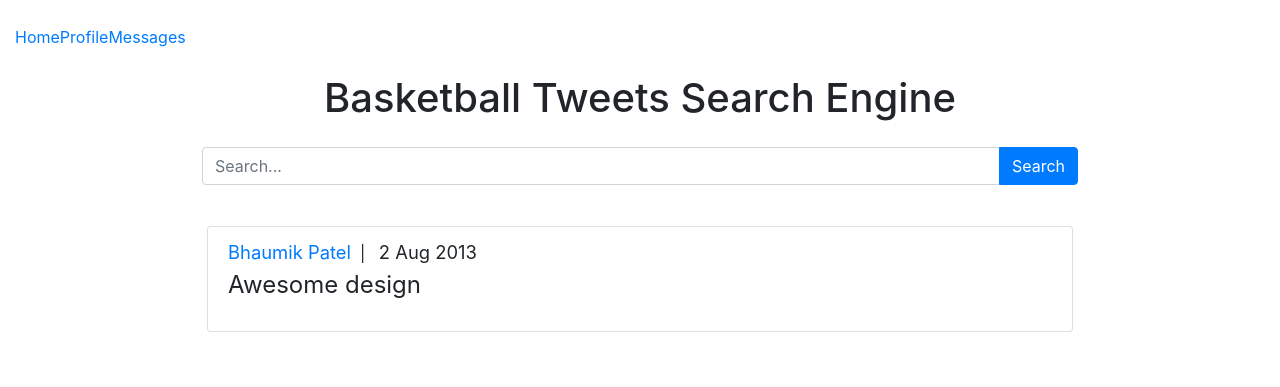
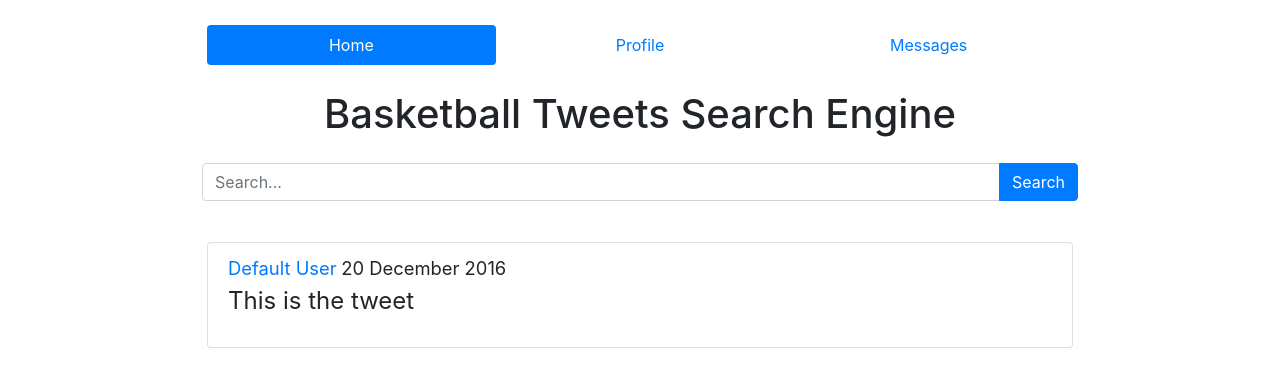
Before and after one commit to TranHuuHoang/CZ4034-IR-Group-13, a Flask app: page / in a window 1280 px wide. Shown: the top 387 px of the page. Run offline with Flask 2, Linux system fonts and the light colour scheme; parts of the project's set-up code (start-up, migrations or seed data) failed here and were passed over; some libraries are stand-ins or nearby versions.

Commit message:
Refractor code

```diff
--- a/Server/Query.py
+++ b/Server/Query.py
@@ -138,15 +138,8 @@ def extract_result(result):
     for tweet in result:
         segment_result = []
 
-        # tweet_id = tweet['_id']
-        # tweet_score = float(tweet['_score'])
-
-        # segment_result.append(tweet_id)
-        # segment_result.append(tweet_score)
-
         tweet_source = tweet['_source']
-
-        # segment_result.append(tweet_source)
+        tweet_source['Date'] = tweet_source['Date'].replace('T', ' ')
 
         extracted_result.append(tweet_source)
 
--- a/Server/server.py
+++ b/Server/server.py
@@ -1,4 +1,4 @@
-from flask import Flask, render_template, url_for, jsonify, request, send_from_directory
+from flask import Flask, render_template, url_for, jsonify, request
 import requests
 
 import Query
--- a/Server/templates/search.html
+++ b/Server/templates/search.html
@@ -9,11 +9,11 @@
 	</head>
 
 	<body>
-		<div class="container-fluid" style = "padding-top : 25px">
+		<div class="container-fluid" style = "padding-top : 25px; width : 70%">
 			<ul class="nav nav-pills nav-justified">
-				<li role="presentation" class="active"><a href="#">Home</a></li>
-				<li role="presentation"><a href="#">Profile</a></li>
-				<li role="presentation"><a href="#">Messages</a></li>
+				<li class="nav-item	"><a class="nav-link active" href="#">Home</a></li>
+				<li class="nav-item"><a class="nav-link" href="#">Profile</a></li>
+				<li class="nav-item"><a class="nav-link" href="#">Messages</a></li>
 			</ul>
 		</div>
 
@@ -36,12 +36,12 @@
 	                    <div class="col-xs-10 col-md-11">
 	                        <div>
 	                            <div class="mic-info">
-	                                <a href="#" style="font-size : 1.15em">Bhaumik Patel</a>&nbsp | &nbsp
-	                                <span style="font-size : 1.15em">2 Aug 2013</span>
+	                                <a href="#" style="font-size : 1.15em">Default User</a>
+	                                <span style="font-size : 1.15em">20 December 2016</span>
 	                            </div>
 	                        </div>
 	                        <p style="font-size : 1.5em">
-	                            Awesome design
+	                            This is the tweet
 	                        </p>
 	                    </div>
 	                </div>
--- a/search_engine/analyse.py
+++ b/search_engine/analyse.py
@@ -1,4 +1,7 @@
 import pandas as pd
+
+
+pd.set_option('display.max_colwidth', -1)
 
 data = pd.read_excel("Raw_Data/basketball.xlsx")
 
@@ -12,4 +15,5 @@ for row in data['TweetText']:
 
 print(count)
 
-print(data['TweetText'][2:12])
+
+print(type(data['Date(SGT - 9)'][1]))
```
Also changed, not shown: search_engine/Query.py (+10 -6 lines).
